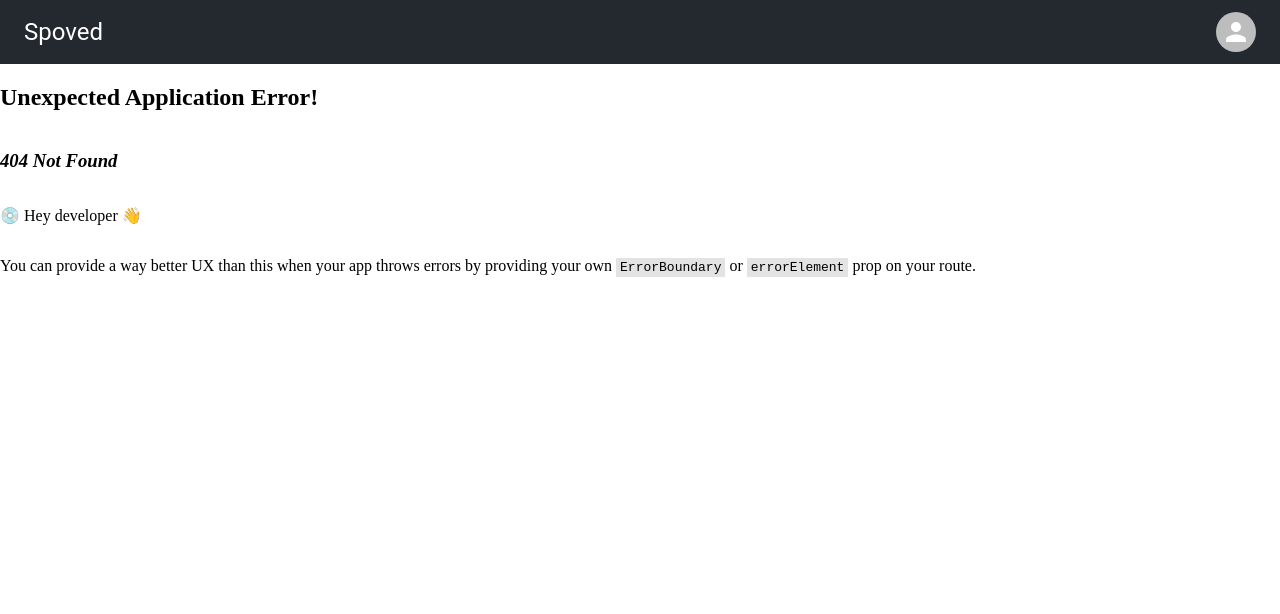
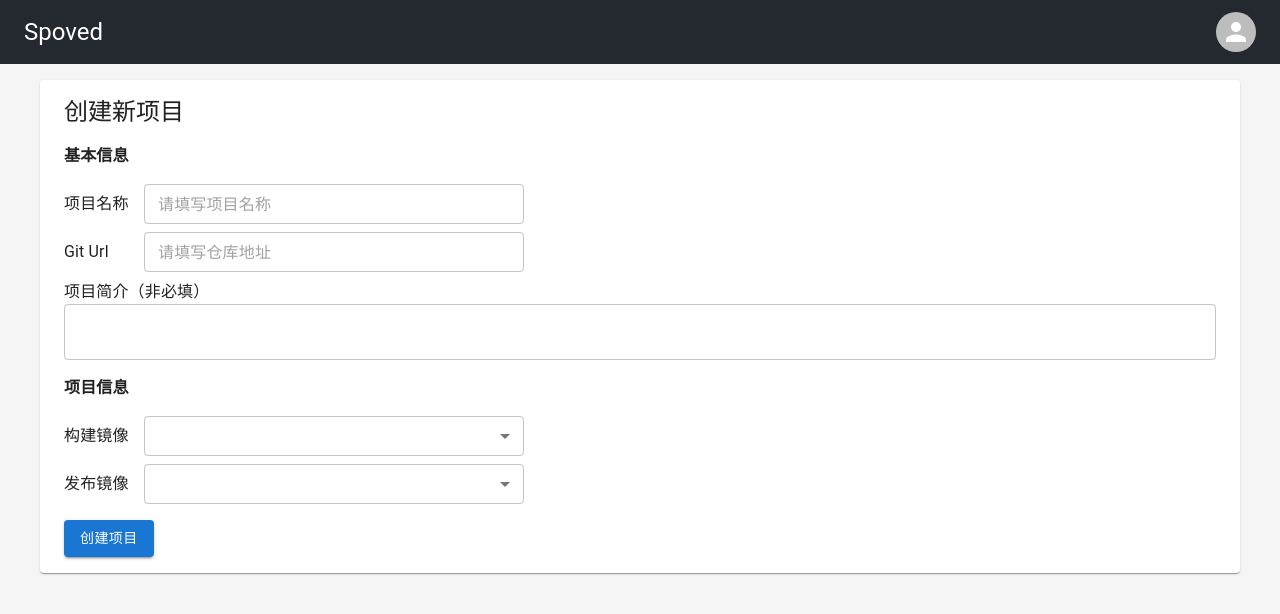
Before and after one commit to sheason2019/spoved-fe, a React (Vite) app: page /new in a window 1280 px wide. Before the commit this address had no page. Shown: the top 614 px of the page. Built offline with nearby package versions, Linux system fonts and the light colour scheme.

Commit message:
feat: 添加创建项目按钮

```diff
--- a/src/pages/index/index.tsx
+++ b/src/pages/index/index.tsx
@@ -1,4 +1,5 @@
-import { FC, useEffect, useMemo } from "react";
+import { Button, List, Stack, Typography } from "@mui/material";
+import { FC, useEffect } from "react";
 import { useNavigate } from "react-router-dom";
 import useCheckLogin from "./shared/hooks/use-check-login";
 
@@ -19,11 +20,23 @@ const IndexPage: FC = () => {
   }, [currentUser]);
 
   return (
-    <div>
-      {[...new Array(200)].map((_, index) => (
-        <div key={index}>INDEX PAGE</div>
-      ))}
-    </div>
+    <Stack direction="row" sx={{ background: "whitesmoke", flex: 1 }}>
+      <List sx={{ width: 320, background: "#FFFFFF", px: 3, py: 2 }}>
+        <Stack sx={{ width: "100%" }} direction="row" alignItems="center">
+          <Typography flex={1} fontWeight="bold">
+            项目列表
+          </Typography>
+          <Button variant="contained" onClick={() => navigate("/new")}>
+            新建
+          </Button>
+        </Stack>
+      </List>
+      <List>
+        <Typography variant="h5" sx={{ px: 2, py: 1.25 }}>
+          动态
+        </Typography>
+      </List>
+    </Stack>
   );
 };
 
--- /dev/null
+++ b/src/pages/new/components/label-select/index.tsx
@@ -0,0 +1,18 @@
+import { Select, SelectProps, Stack, TextField, Typography } from "@mui/material";
+import { FC } from "react";
+
+type ILabelText = SelectProps & {
+  label: string;
+  labelWidth: number;
+};
+
+const LabelSelect: FC<ILabelText> = ({ label, labelWidth, ...props }) => {
+  return (
+    <Stack direction="row" alignItems="center">
+      <Typography sx={{ width: labelWidth }}>{label}</Typography>
+      <Select size="small" {...props} />
+    </Stack>
+  );
+};
+
+export default LabelSelect;
--- /dev/null
+++ b/src/pages/new/components/label-text/index.tsx
@@ -0,0 +1,18 @@
+import { Stack, TextField, TextFieldProps, Typography } from "@mui/material";
+import { FC } from "react";
+
+type ILabelText = TextFieldProps & {
+  label: string;
+  labelWidth: number;
+};
+
+const LabelText: FC<ILabelText> = ({ label, labelWidth, ...props }) => {
+  return (
+    <Stack direction="row" alignItems="center">
+      <Typography sx={{ width: labelWidth }}>{label}</Typography>
+      <TextField size="small" {...props} />
+    </Stack>
+  );
+};
+
+export default LabelText;
--- /dev/null
+++ b/src/pages/new/hooks/use-create-project.ts
@@ -0,0 +1,44 @@
+import { SelectProps, TextFieldProps } from "@mui/material";
+import { FormEventHandler, useState } from "react";
+
+interface IProjectForm {
+  projName: string;
+  gitUrl: string;
+  describe: string;
+
+  imageBuild: string;
+  imagePublish: string;
+}
+
+const useCreateProject = () => {
+  const [form, setForm] = useState<IProjectForm>({
+    projName: "",
+    gitUrl: "",
+    describe: "",
+    imageBuild: "",
+    imagePublish: "",
+  });
+
+  const handleSubmit: FormEventHandler<HTMLFormElement> = (e) => {
+    e.preventDefault();
+  };
+
+  const handleChange: TextFieldProps["onChange"] = (e) => {
+    setForm({ ...form, [e.target.name]: e.target.value });
+  };
+
+  const handleSelect: SelectProps["onChange"] = (e) => {
+    setForm({ ...form, [e.target.name]: e.target.value });
+  };
+
+  return {
+    form,
+    setForm,
+
+    handleChange,
+    handleSelect,
+    handleSubmit,
+  };
+};
+
+export default useCreateProject;
--- /dev/null
+++ b/src/pages/new/index.tsx
@@ -0,0 +1,105 @@
+import {
+  Box,
+  Button,
+  Container,
+  MenuItem,
+  Paper,
+  Stack,
+  TextField,
+  Typography,
+} from "@mui/material";
+import { FC } from "react";
+import LabelSelect from "./components/label-select";
+import LabelText from "./components/label-text";
+import useCreateProject from "./hooks/use-create-project";
+
+const MOCK_IMAGE_OPTIONS = [
+  { name: "nginx" },
+  { name: "go" },
+  { name: "node-16" },
+];
+
+const NewProjectPage: FC = () => {
+  const { handleSubmit, handleChange, handleSelect, form } = useCreateProject();
+
+  return (
+    <Box sx={{ background: "whitesmoke", flex: 1, py: 2 }}>
+      <Container component={Paper} sx={{ p: 2 }}>
+        <Box component="form" onSubmit={handleSubmit}>
+          <Typography variant="h5">创建新项目</Typography>
+          <Typography sx={{ mt: 2 }} fontWeight="bold">
+            基本信息
+          </Typography>
+          <Stack spacing={1} pt={2}>
+            <LabelText
+              label="项目名称"
+              labelWidth={80}
+              sx={{ width: 380 }}
+              onChange={handleChange}
+              name="projName"
+              value={form.projName}
+              placeholder="请填写项目名称"
+            />
+            <LabelText
+              label="Git Url"
+              labelWidth={80}
+              sx={{ width: 380 }}
+              onChange={handleChange}
+              name="gitUrl"
+              value={form.gitUrl}
+              placeholder="请填写仓库地址"
+            />
+            <Box>
+              <Typography>项目简介（非必填）</Typography>
+              <TextField
+                name="describe"
+                value={form.describe}
+                onChange={handleChange}
+                multiline
+                fullWidth
+              />
+            </Box>
+          </Stack>
+          <Typography sx={{ mt: 2 }} fontWeight="bold">
+            项目信息
+          </Typography>
+          <Stack pt={2} spacing={1}>
+            <LabelSelect
+              label="构建镜像"
+              labelWidth={80}
+              name="iamgeBuild"
+              value={form.imageBuild}
+              sx={{ width: 380 }}
+              onChange={handleSelect}
+            >
+              {MOCK_IMAGE_OPTIONS.map((option) => (
+                <MenuItem key={option.name} value={option.name}>
+                  {option.name}
+                </MenuItem>
+              ))}
+            </LabelSelect>
+            <LabelSelect
+              label="发布镜像"
+              labelWidth={80}
+              sx={{ width: 380 }}
+              name="imagePublish"
+              value={form.imagePublish}
+              onChange={handleSelect}
+            >
+              {MOCK_IMAGE_OPTIONS.map((option) => (
+                <MenuItem key={option.name} value={option.name}>
+                  {option.name}
+                </MenuItem>
+              ))}
+            </LabelSelect>
+          </Stack>
+          <Button variant="contained" type="submit" sx={{ mt: 2 }}>
+            创建项目
+          </Button>
+        </Box>
+      </Container>
+    </Box>
+  );
+};
+
+export default NewProjectPage;
--- a/src/pages/regist/hooks/use-regist.ts
+++ b/src/pages/regist/hooks/use-regist.ts
@@ -102,7 +102,7 @@ const useRegist = () => {
     }
 
     let useKeyword = false;
-    ["login", "regist", "profile", "service"].forEach((keyword) => {
+    ["login", "regist", "profile", "service", "new"].forEach((keyword) => {
       if (account.username === keyword) {
         useKeyword = true;
       }
--- a/src/routes.tsx
+++ b/src/routes.tsx
@@ -1,6 +1,7 @@
 import { createBrowserRouter } from "react-router-dom";
 import IndexPage from "./pages/index";
 import LoginPage from "./pages/login";
+import NewProjectPage from "./pages/new";
 import RegistPage from "./pages/regist";
 
 export const routes = [
@@ -16,6 +17,10 @@ export const routes = [
     path: "/regist",
     element: <RegistPage />,
   },
+  {
+    path: "/new",
+    element: <NewProjectPage />,
+  },
 ];
 
 const router = createBrowserRouter(routes);
```
